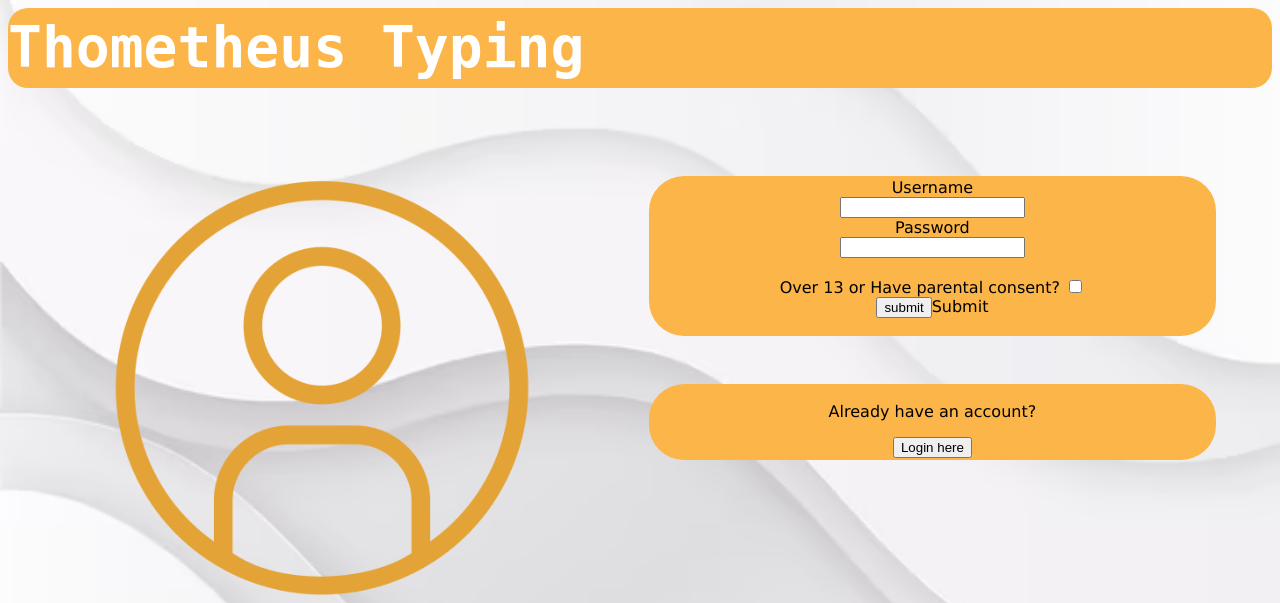
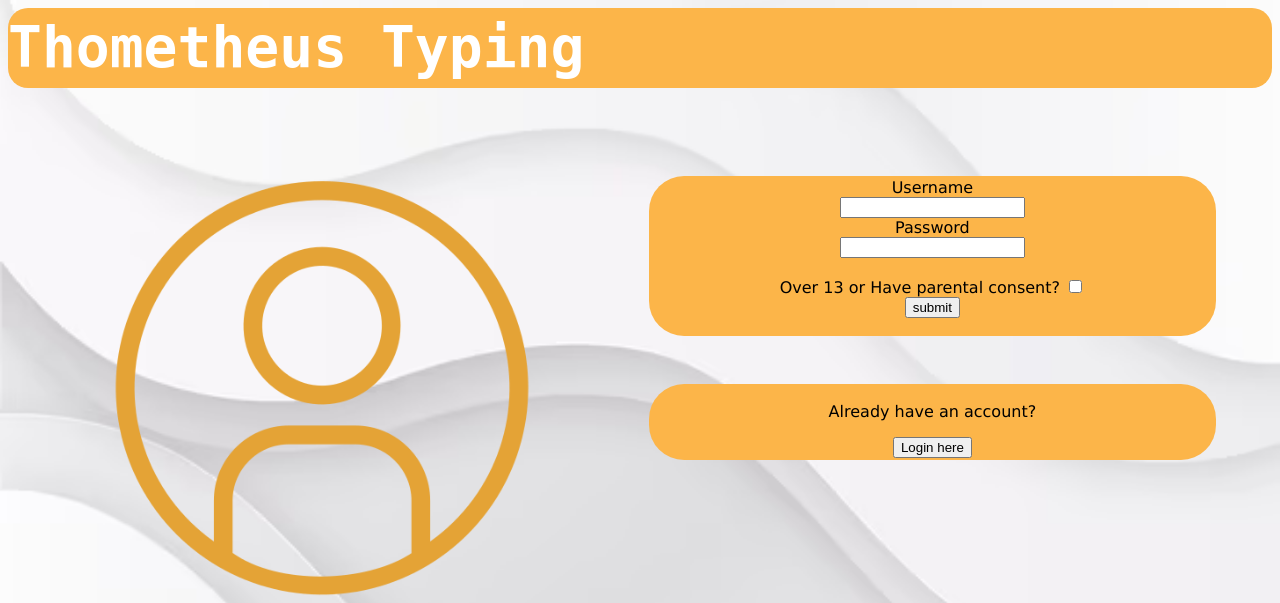
Before and after one commit to xxthxmxsxx/web-typing-application, a PHP site: page /register.php in a window 1280 px wide. Shown: the top 603 px of the page. Run offline with PHP 8.4, Linux system fonts and the light colour scheme; data that the repository does not hold is empty.

Commit message:
Fix Submit & Formatting

```diff
--- a/Login&Register/login.php
+++ b/Login&Register/login.php
@@ -51,7 +51,7 @@ if ($_SERVER["REQUEST_METHOD"] == "POST") {
             <input type="text" id="username" name="username" required><br>
             <label for="password">Password</label><br>
             <input type="text" id="password" name="password" requred><br><br>
-            <input type="Submit" value="submit">Submit</input>
+            <input type="Submit" value="submit">
         </form>
         <div class="side" style="left: 5%;">
             <p>Already have an account?</p>
--- a/Login&Register/register.php
+++ b/Login&Register/register.php
@@ -7,8 +7,8 @@ if ($_SERVER["REQUEST_METHOD"] == "POST") {
     $salt = "ComplexSaltingIsOccuring";
     $hashed_password = hash('sha512', $password . $salt);
 
-    $capitalArray = array("A","B","C","D","E","F","G","H","I","J","K","L","M","N","O","P","Q","R","S","T","U","V","W","X","Y","Z");
-    $numArray = array("1","2","3","4","5","6","7","8","9","0");
+    $capitalArray = array("A", "B", "C", "D", "E", "F", "G", "H", "I", "J", "K", "L", "M", "N", "O", "P", "Q", "R", "S", "T", "U", "V", "W", "X", "Y", "Z");
+    $numArray = array("1", "2", "3", "4", "5", "6", "7", "8", "9", "0");
     $containCapital = false;
     $containNum = false;
     foreach ($capitalArray as $x) {
@@ -34,7 +34,7 @@ if ($_SERVER["REQUEST_METHOD"] == "POST") {
         exit;
     } elseif (strlen($password) < 8 && $containCapital != true && $containNum != true) {
         echo "<script>alert('Password does not meet standards');</script>";
-    } else{
+    } else {
         $sql = "INSERT INTO AccountDB (username, password, consent) VALUES ('$name', '$hashed_password','$consent')";
         $conn->query($sql);
         echo "<script>alert('Account added successfully');</script>";
@@ -43,9 +43,11 @@ if ($_SERVER["REQUEST_METHOD"] == "POST") {
 ?>
 
 <html>
+
 <head>
     <link rel="stylesheet" href="../format.css">
 </head>
+
 <body class="background">
     <div class="heading">
         <h1>Thometheus Typing</h1>
@@ -61,8 +63,7 @@ if ($_SERVER["REQUEST_METHOD"] == "POST") {
             <input type="text" id="password" name="password" requred><br><br>
             <label for="ageverification">Over 13 or Have parental consent?</label>
             <input type="checkbox" id="ageverification" name="ageverification" required><br>
-                <input type = "Submit" value="submit">Submit</input>
-
+            <input type="Submit" value="submit">
         </form>
         <div class="side" style="right: 5%;">
             <p>Already have an account?</p>
@@ -70,5 +71,7 @@ if ($_SERVER["REQUEST_METHOD"] == "POST") {
                 <button id="submitRegister">Login here</button>
             </a>
         </div>
+    </div>
 </body>
+
 </html>
```
Lines whose indentation alone changed are shown as unchanged.
